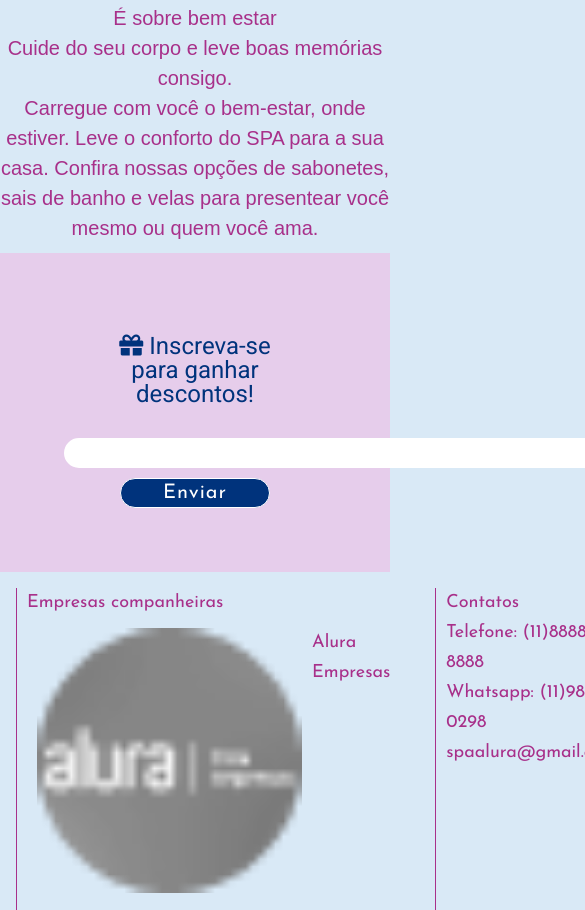
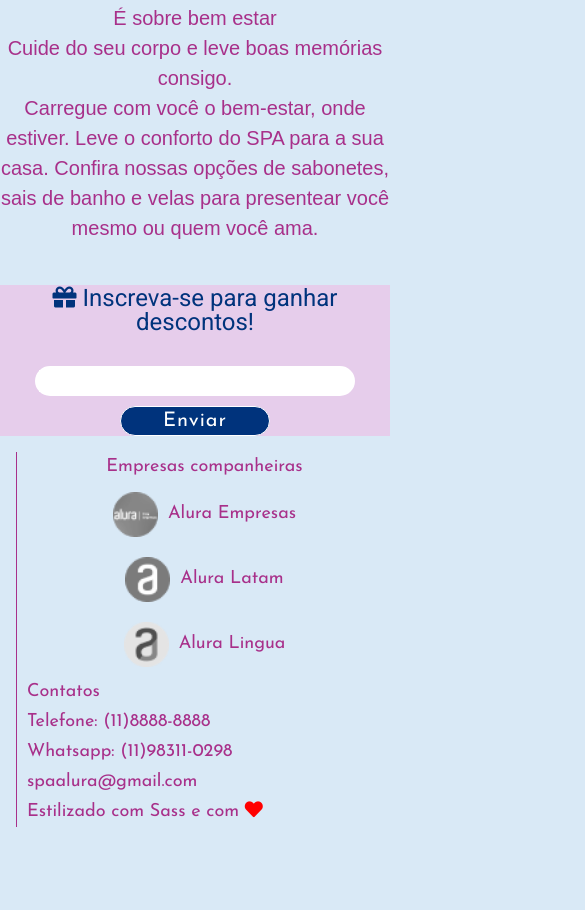
Before and after one commit to Guilbertoliveira/SPA-project, a plain HTML site: page index.html in a window 390 px wide. Shown: the part 2718-3628 px from the top of the page, 585 px wide, since content can reach past the window. After the commit the page ends 3561 px from the top, so only its background shows below. Drawn offline with nearby package versions, Linux system fonts and the light colour scheme; a web font is replaced by a local one.

Commit message:
Mobile improvements

```diff
--- a/styles/component/_cupom.scss
+++ b/styles/component/_cupom.scss
@@ -47,3 +47,17 @@
         }
     }
 }
+
+@media screen and (max-width: 480px) {
+    #cupom {
+        width: 100%;
+        padding: 0px;
+        .input {
+            width: 80%;
+            text-align: start;
+            input {
+                width: 80%;
+            }
+        }
+    }
+}
--- a/styles/component/_footer.sass
+++ b/styles/component/_footer.sass
@@ -32,3 +32,15 @@ footer
     .container-footer
         padding-left: 10px
         border-left: 1px solid $cor-secundaria
+
+
+@media screen and (max-width: 480px)
+    footer
+        flex-direction: column
+        .empresas
+            align-items: center
+            li
+                align-items: center
+
+        img
+            width: 45px
--- a/styles/style.scss
+++ b/styles/style.scss
@@ -5,4 +5,4 @@
 @import 'component/cupom';
 @import 'component/_footer';
 @import 'component/sobre';
-@import 'component/carrossel'
+@import 'component/carrossel';
```
Also changed, not shown: styles/style.css, 1 other file.
